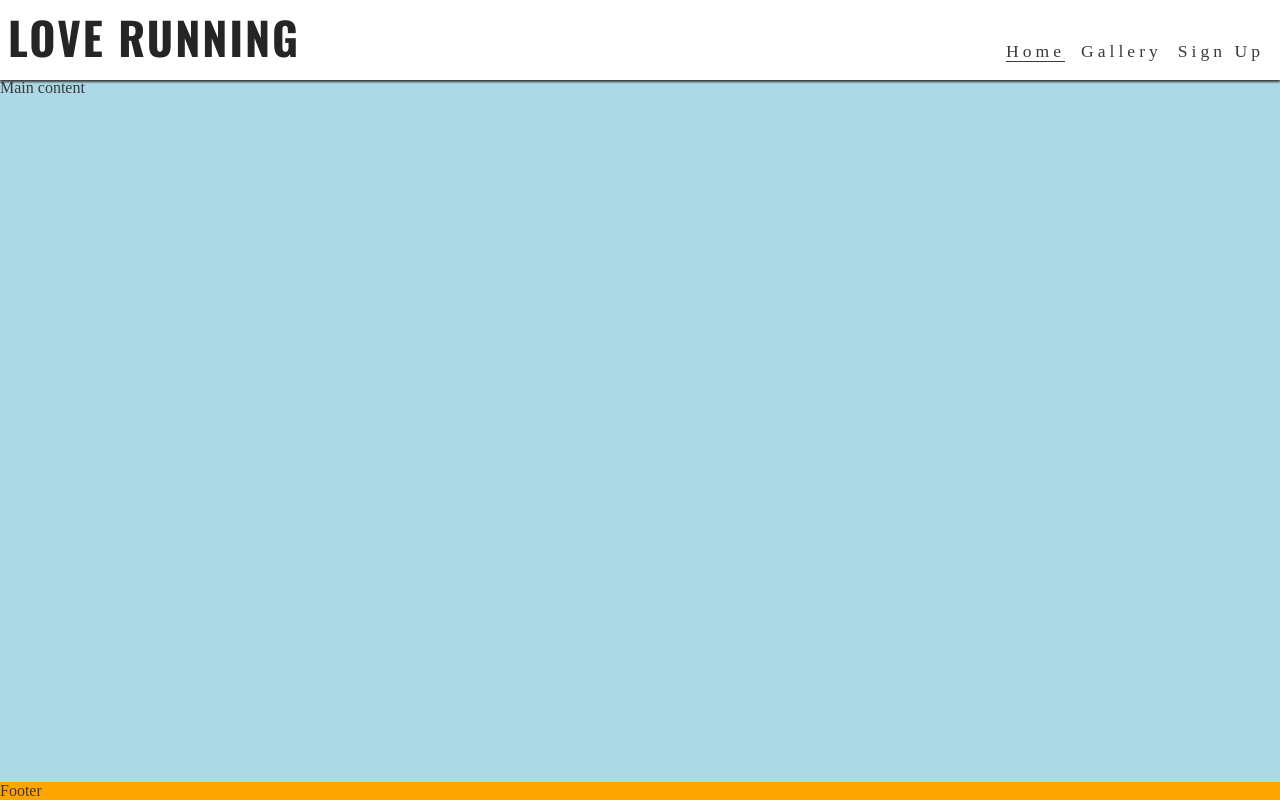
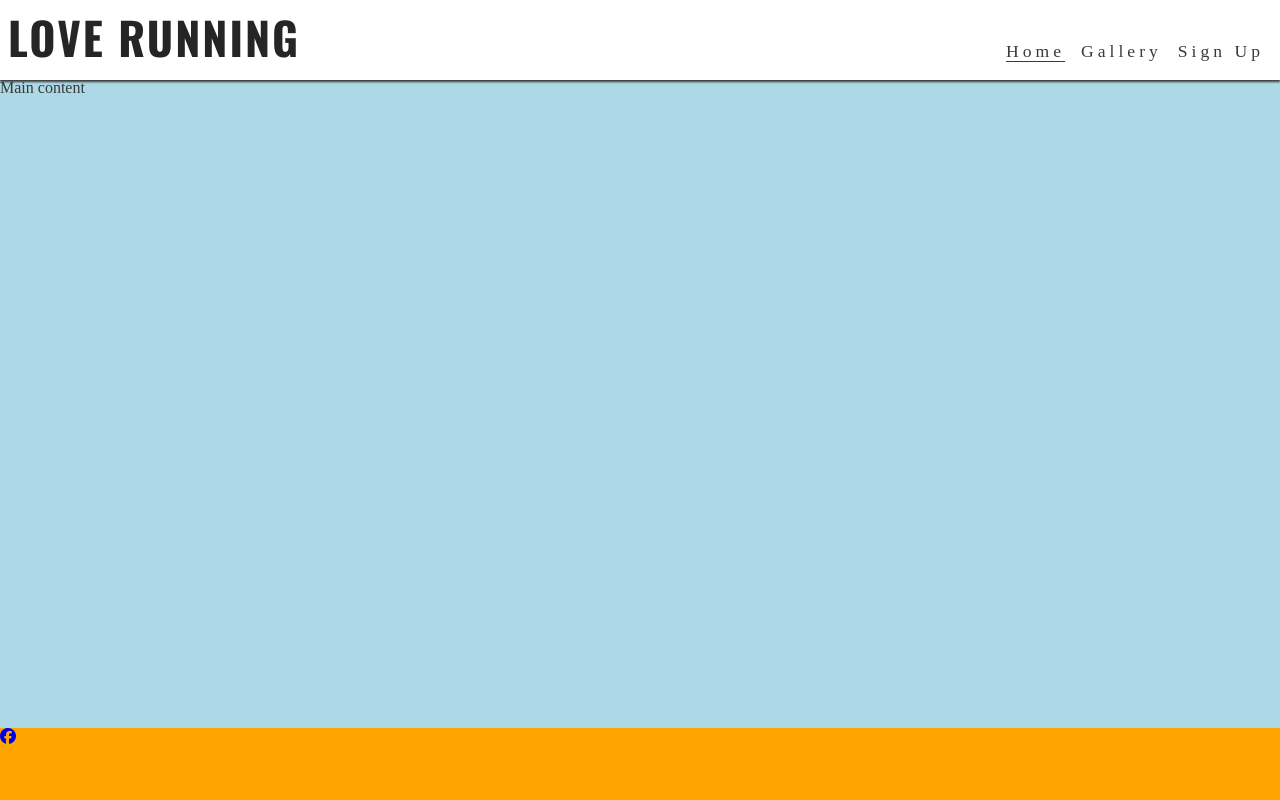
Before and after one commit to Gambit1583/love-running, a plain HTML site: page index.html in a window 1280 px wide. Drawn offline with nearby package versions, Linux system fonts and the light colour scheme.

Commit message:
Add font awesome and first footer link

```diff
--- a/index.html
+++ b/index.html
@@ -42,8 +42,16 @@
     <main>Main content</main>
 
     <!--Footer-->
-    <footer>Footer</footer>
-
+    <footer>
+        <ul>
+            <li><a href="https://www.facebook.com" target="blank" rel="noopener" aria-label="Visit our Facebook page (opens in a new tab)"><i class="fa-brands fa-facebook"></i></a></li>
+            <li><a href=""></a></li>
+            <li></li>
+            <li></li>
+        </ul>
+    </footer>
+    <!-- Font Awesome Kit -->
+    <script src="https://kit.fontawesome.com/f27af3e2fd.js" crossorigin="anonymous"></script>
 </body>
 
 </html>
```
